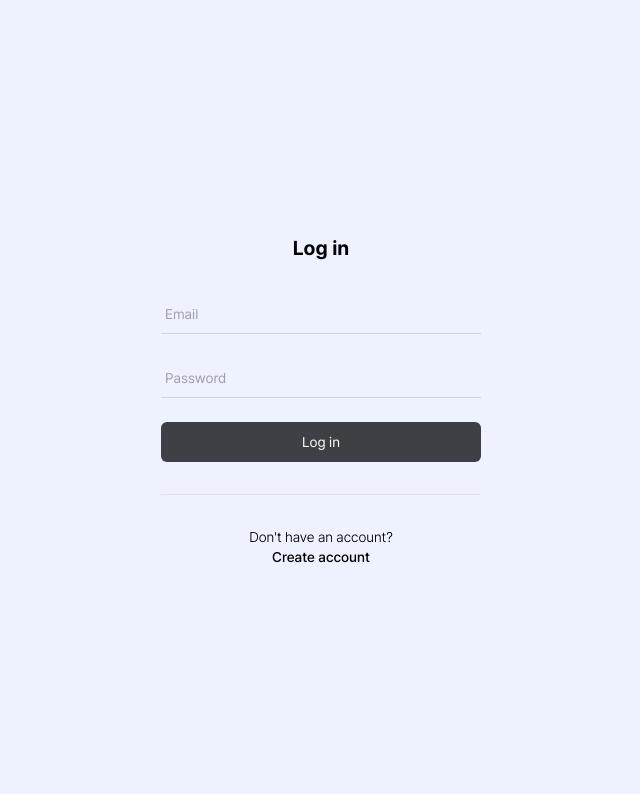
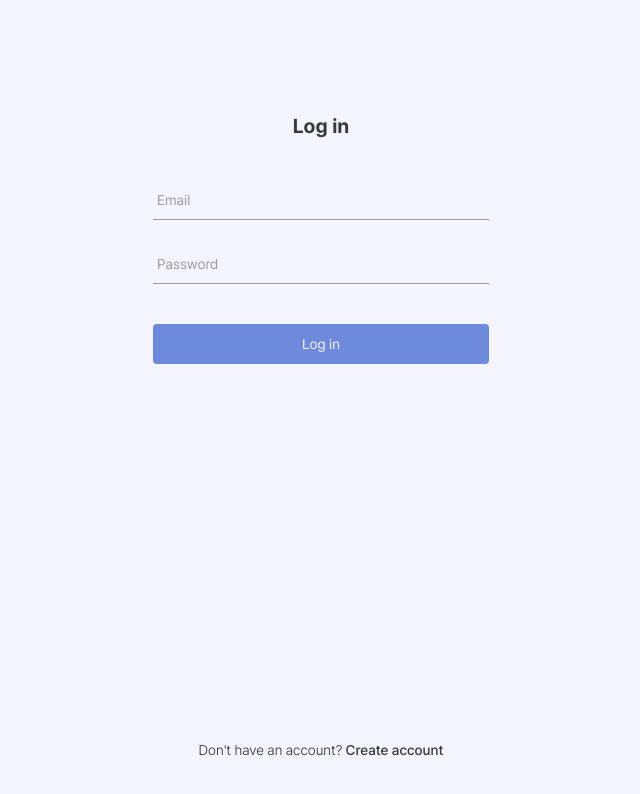
Before and after one commit to hyesuhong/nomad_next_social_media, a Next.js app: page /log-in in a window 1280 px wide. Shown: the top 794 px of the page, without its empty margins (319-959 px from the left). Built offline with nearby package versions, Linux system fonts and the light colour scheme.

Commit message:
design: modify auth pages' style

```diff
--- a/src/app/(auth)/create-account/page.tsx
+++ b/src/app/(auth)/create-account/page.tsx
@@ -19,7 +19,7 @@ export default function CreateAccount() {
 	};
 
 	return (
-		<main className='h-screen flex flex-col justify-center items-center gap-y-8 bg-indigo-50'>
+		<>
 			<h2 className='text-xl font-bold'>Sign up</h2>
 			<form onSubmit={handleSubmit} className='w-80 flex flex-col gap-y-6'>
 				<FormInput
@@ -51,11 +51,11 @@ export default function CreateAccount() {
 				/>
 				<FormButton>Sign up</FormButton>
 			</form>
-			<hr className='w-80 border-zinc-200' />
+
 			<PageSwitch
 				message='Already have an account?'
 				targetUrl={{ label: 'Log in', url: '/log-in' }}
 			/>
-		</main>
+		</>
 	);
 }
--- /dev/null
+++ b/src/app/(auth)/layout.tsx
@@ -0,0 +1,9 @@
+import { PropsWithChildren } from 'react';
+
+export default function AuthLayout({ children }: PropsWithChildren) {
+	return (
+		<main className='max-w-sm w-full h-screen mx-auto flex flex-col items-center gap-y-8 pt-28 px-6 pb-10'>
+			{children}
+		</main>
+	);
+}
--- a/src/app/(auth)/log-in/page.tsx
+++ b/src/app/(auth)/log-in/page.tsx
@@ -19,9 +19,12 @@ export default function Login() {
 	};
 
 	return (
-		<main className='h-screen flex flex-col justify-center items-center gap-y-8 bg-indigo-50'>
-			<h2 className='text-xl font-bold'>Log in</h2>
-			<form onSubmit={handleSubmit} className='w-80 flex flex-col gap-y-6'>
+		<>
+			<h2 className='text-xl font-bold mb-2'>Log in</h2>
+			<form
+				onSubmit={handleSubmit}
+				className='w-full flex flex-col gap-y-6 [&_button]:mt-4'
+			>
 				<FormInput
 					label='Email'
 					placeholder='email'
@@ -39,11 +42,11 @@ export default function Login() {
 
 				<FormButton>Log in</FormButton>
 			</form>
-			<hr className='w-80 border-zinc-200' />
+
 			<PageSwitch
 				message="Don't have an account?"
 				targetUrl={{ label: 'Create account', url: '/create-account' }}
 			/>
-		</main>
+		</>
 	);
 }
--- a/src/components/auth-form/button.tsx
+++ b/src/components/auth-form/button.tsx
@@ -1,15 +1,11 @@
 import { PropsWithChildren } from 'react';
 import { useFormStatus } from 'react-dom';
+import { Button } from '../common';
 
-export default function Button({ children }: PropsWithChildren) {
+export default function AuthButton({ children }: PropsWithChildren) {
 	const { pending } = useFormStatus();
 
 	return (
-		<button
-			disabled={pending}
-			className='bg-zinc-700 text-zinc-50 h-10 text-sm rounded-md hover:bg-indigo-300 disabled:bg-zinc-300 disabled:text-zinc-400 disabled:cursor-not-allowed'
-		>
-			{pending ? 'Loading...' : children}
-		</button>
+		<Button disabled={pending}>{pending ? 'Loading...' : children}</Button>
 	);
 }
--- a/src/components/auth-form/index.ts
+++ b/src/components/auth-form/index.ts
@@ -1,5 +1,5 @@
-import Button from './button';
+import AuthButton from './button';
 import Input from './input';
 import PageSwitch from './page-switch';
 
-export { Button as FormButton, Input as FormInput, PageSwitch };
+export { AuthButton as FormButton, Input as FormInput, PageSwitch };
--- a/src/components/auth-form/input.tsx
+++ b/src/components/auth-form/input.tsx
@@ -7,16 +7,18 @@ interface InputProps extends InputHTMLAttributes<HTMLInputElement> {
 
 export default function Input({ label, errorMessage, ...props }: InputProps) {
 	return (
+		<div>
 			<div className='relative'>
 				<input
 					{...props}
-				className={`peer w-full h-10 pt-3 px-1 pb-1 bg-transparent outline-none border-b ${errorMessage ? 'border-b-red-500' : 'border-b-zinc-300 focus:border-b-zinc-700'} text-sm placeholder:text-transparent transition-colors`}
+					className={`peer w-full h-10 pt-3 px-1 pb-1 bg-transparent outline-none border-b ${errorMessage ? 'border-b-red-500' : 'border-b-grey-light focus:border-b-grey-dark'} text-sm placeholder:text-transparent transition-colors`}
 				/>
 				{label && (
-				<label className='absolute top-0 left-1 -translate-y-1/2 text-xs text-zinc-400 pointer-events-none peer-placeholder-shown:top-1/2 peer-placeholder-shown:text-sm peer-focus:top-0 peer-focus:text-xs transition-all'>
+					<label className='absolute top-0 left-1 -translate-y-1/2 text-xs text-grey-light pointer-events-none peer-placeholder-shown:top-1/2 peer-placeholder-shown:text-sm peer-focus:top-0 peer-focus:text-xs transition-all'>
 						{label}
 					</label>
 				)}
+			</div>
 
 			{errorMessage && (
 				<ul className='flex flex-col gap-y-0.5 text-xs px-1 mt-1 text-red-500'>
--- a/src/components/auth-form/page-switch.tsx
+++ b/src/components/auth-form/page-switch.tsx
@@ -8,12 +8,11 @@ interface PageSwitchProps {
 export default function PageSwitch({ message, targetUrl }: PageSwitchProps) {
 	return (
 		<>
-			<p className='text-sm font-light text-center'>
-				{message}
-				<br />
+			<p className='text-sm font-light text-center mt-auto'>
+				{`${message} `}
 				<Link
 					href={targetUrl.url}
-					className='relative font-medium transition-colors hover:text-indigo-400'
+					className='relative font-medium transition-colors hover:text-primary-default'
 				>
 					{targetUrl.label}
 				</Link>
--- /dev/null
+++ b/src/components/common/button.tsx
@@ -0,0 +1,41 @@
+import { ButtonHTMLAttributes } from 'react';
+
+type ButtonLevel = 'primary' | 'secondary' | 'ghost';
+type ButtonSize = 'full' | 'large' | 'medium' | 'small';
+
+const buttonColorVariants: Record<ButtonLevel, string> = {
+	primary:
+		'bg-primary-default text-neutral hover:bg-primary-hover active:bg-primary-active disabled:bg-primary-disabled',
+	secondary:
+		'bg-neutral border border-grey-lightest hover:border-grey-light active:bg-grey-lightest/20 disabled:opacity-50 disabled:bg-neutral disabled:border-grey-lightest',
+	ghost:
+		'bg-transparent hover:bg-primary-default/10 active:bg-primary-default/30 disabled:bg-transparent disabled:opacity-50',
+};
+
+const buttonSizeVariants: Record<ButtonSize, string> = {
+	full: 'w-full h-10 rounded-[4px] text-sm',
+	large: 'h-10 px-6 rounded-[4px] text-sm',
+	medium: 'h-8 px-4 rounded-[4px] text-sm',
+	small: 'h-6 px-3 rounded-[4px] text-xs',
+};
+
+interface ButtonProps extends ButtonHTMLAttributes<HTMLButtonElement> {
+	level?: ButtonLevel;
+	size?: ButtonSize;
+}
+
+export default function Button({
+	level = 'primary',
+	size = 'full',
+	disabled,
+	children,
+}: ButtonProps) {
+	return (
+		<button
+			disabled={disabled}
+			className={`${buttonColorVariants[level]} ${buttonSizeVariants[size]} transition-colors disabled:cursor-not-allowed`}
+		>
+			{children}
+		</button>
+	);
+}
--- a/src/components/common/index.ts
+++ b/src/components/common/index.ts
@@ -1,4 +1,5 @@
+import Button from './button';
 import Header from './header';
 import Profile from './profile';
 
-export { Header, Profile };
+export { Button, Header, Profile };
--- a/src/styles/globals.css
+++ b/src/styles/globals.css
@@ -5,6 +5,6 @@
 @layer base {
 	html,
 	body {
-		@apply bg-neutral;
+		@apply bg-neutral text-grey-dark;
 	}
 }
--- a/tailwind.config.ts
+++ b/tailwind.config.ts
@@ -16,6 +16,7 @@ export default {
 				grey: {
 					dark: '#393939',
 					light: '#9E9E9E',
+					lightest: '#E3E3E3',
 				},
 				primary: {
 					default: '#6F89DD',
```
Lines whose indentation alone changed are shown as unchanged.
